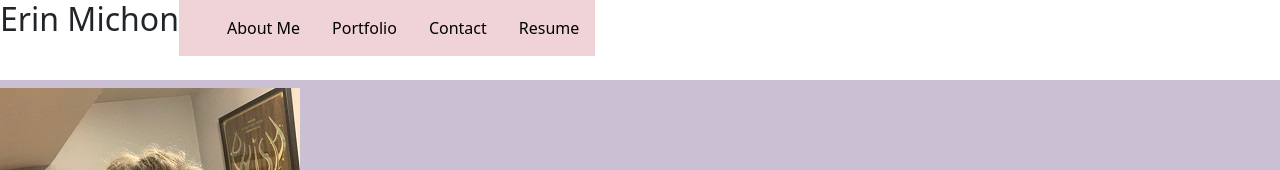
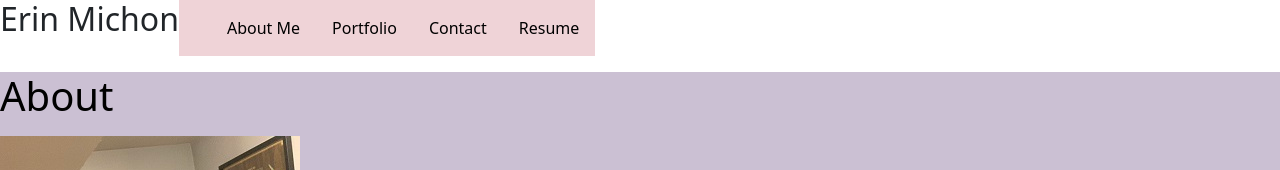
Before and after one commit to erin-michon/emichon-react-port, a React (Create React App) app: page / in a window 1280 px wide. Shown: the top 170 px of the page. Built offline with nearby package versions, Linux system fonts and the light colour scheme.

Commit message:
added based on react deploy message warnings

```diff
--- a/src/components/About/index.js
+++ b/src/components/About/index.js
@@ -5,8 +5,8 @@ import devpic from "../../assets/about/emichonpic.jpg"
 function About() {
   return (
     <section className="about">
-      <h1 id="about"></h1>
-      <img src={devpic} className="my-2" alt="picture of a blonde woman with her hair back smiling at the camera" />
+      <h1 id="about">About</h1>
+      <img src={devpic} className="my-2" alt="a blonde woman with her hair back smiling at the camera" />
       <div className="my-2">
         <p>I was in the field of Loss Prevention 2007 through 2013. I enjoyed the puzzles that linger behind increasing profits and preventing losses, including internal investigations and operational opportunities. Coaching, teaching and training is the most vital part of prevention and awareness is the key to being proactive. I have had experience working with soft-line retailers, hard-line retailers, grocery retailers, restaurants and within a warehouse setting. I plan to continue to gain valuable professional experience and expand my knowledge in this field through everyday obstacles and new situations.</p>
         <p>I expanded my operational background in 2013 and am involved with inventory management within the automotive industry. I strive to help emphasize and better develop consistency and communication within the group that I oversee and continue to develop efficient ways to reduce cost and manage inventory levels with the use of industrial data management.</p>
--- a/src/components/ProjectList/index.js
+++ b/src/components/ProjectList/index.js
@@ -9,7 +9,7 @@ import pass from "../../assets/images/3.gif"
 import note from "../../assets/images/4.gif"
 import jar from "../../assets/images/5.gif"
 import social from "../../assets/images/6.gif"
-import blog from "../../assets/images/7.gif"
+// import blog from "../../assets/images/7.gif"
 
 function ProjectList() {
 
```
Also changed, not shown: src/assets/images/shave.JPG (added).
